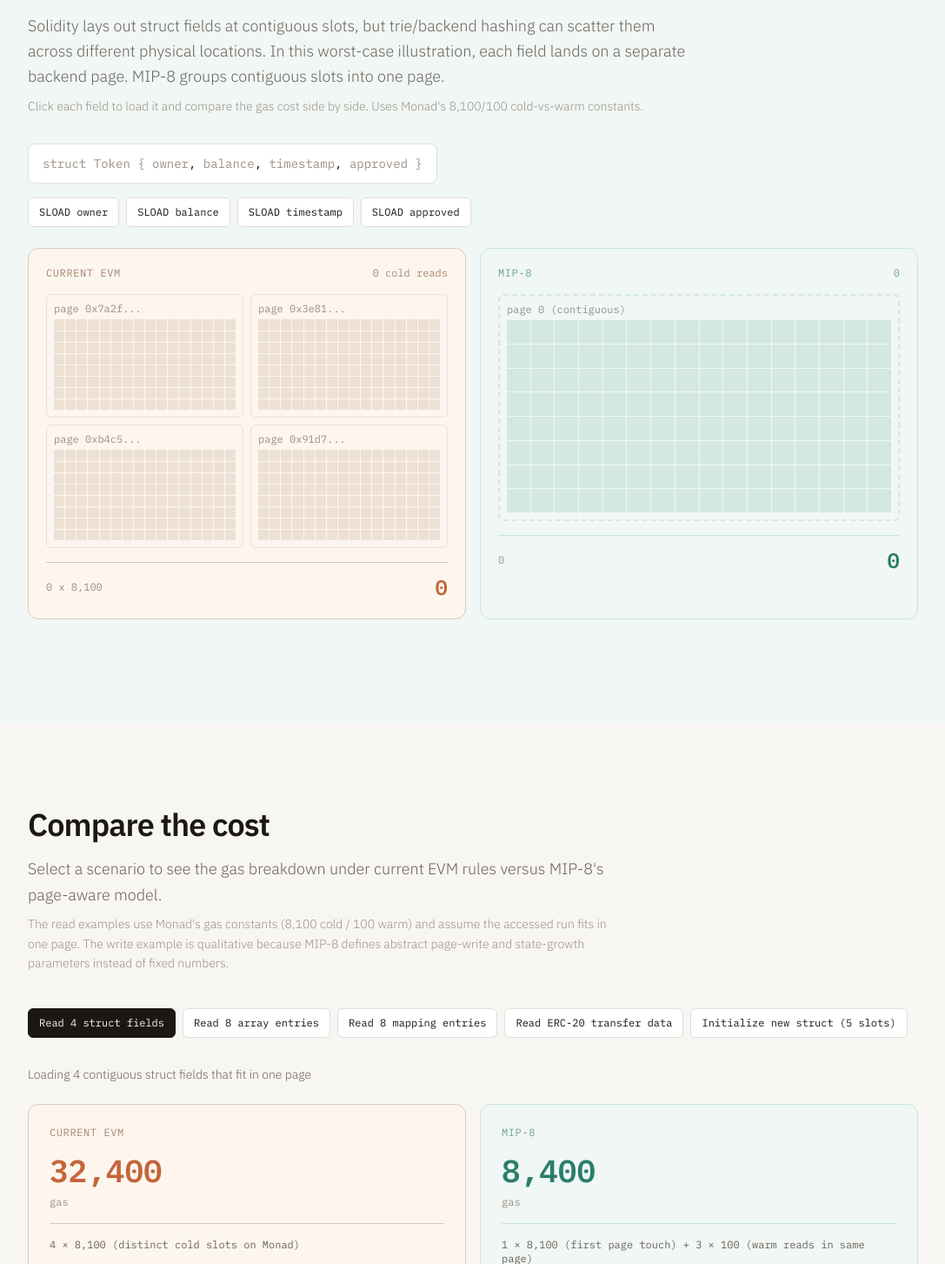
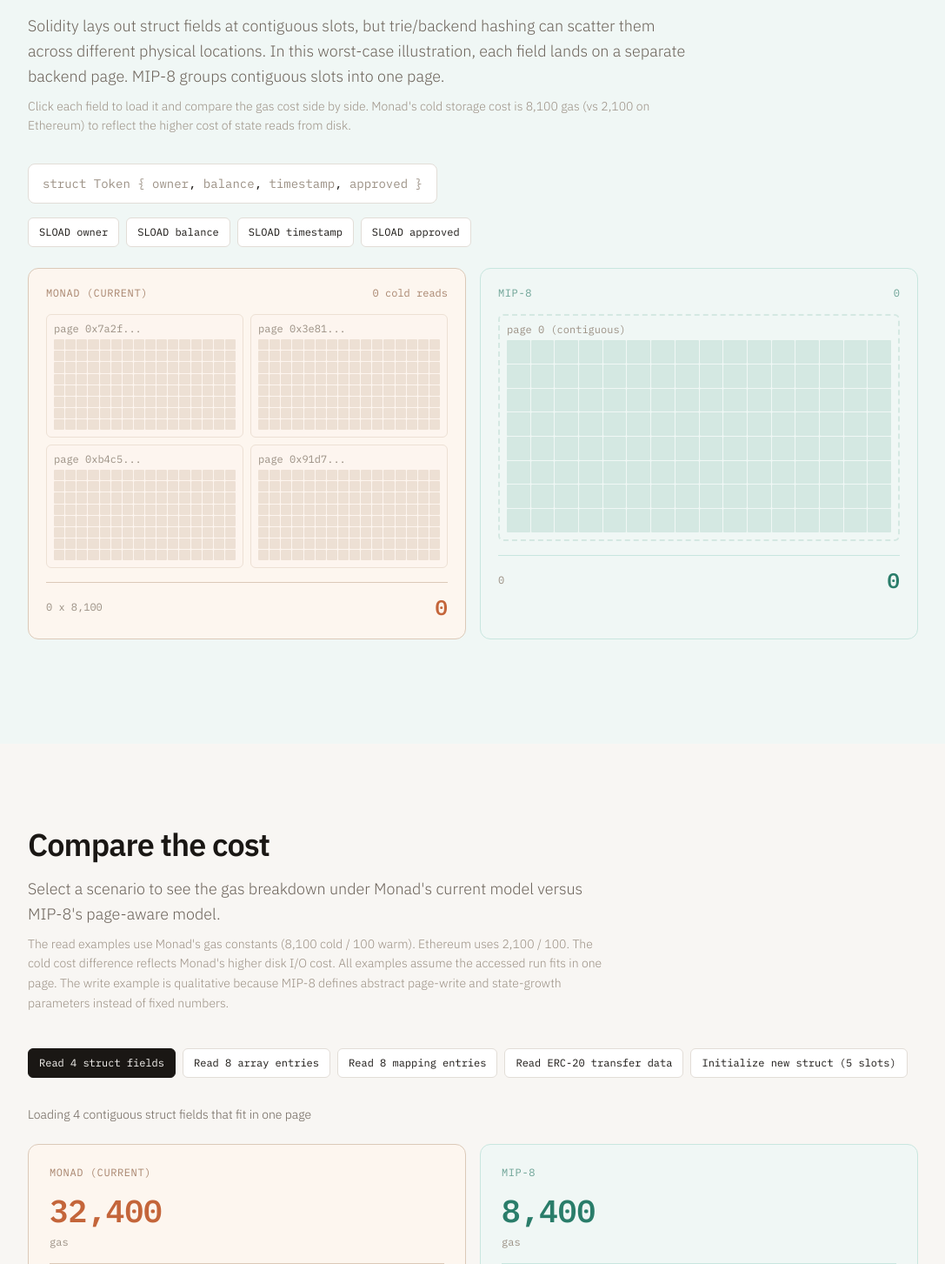
Before and after one commit to portdeveloper/pageified-storage, a Next.js app: page /mip-8 in a window 1280 px wide. Shown: the part 1077-2530 px from the top of the page at 87% size, without its empty margins (96-1183 px from the left). Built offline with nearby package versions, Linux system fonts and the light colour scheme.

Commit message:
Rename 'Current EVM' to 'Monad (current)', clarify 8100 vs 2100 baseline
Feedback: 8,100 is Monad's cold cost, not Ethereum's 2,100. Labeling it
"Current EVM" was misleading. Now labeled "Monad (current)" throughout.
Added note explaining Monad uses 8,100 (vs ETH 2,100) due to higher
disk I/O cost.

```diff
--- a/src/components/ComparisonSection.tsx
+++ b/src/components/ComparisonSection.tsx
@@ -62,7 +62,8 @@
         </p>
         <p className="text-sm text-text-tertiary font-light max-w-3xl leading-relaxed mb-8">
           Click each field to load it and compare the gas cost side by side.
-          Uses Monad&apos;s 8,100/100 cold-vs-warm constants.
+          Monad&apos;s cold storage cost is 8,100 gas (vs 2,100 on Ethereum) to
+          reflect the higher cost of state reads from disk.
         </p>
 
         {/* Struct + buttons */}
@@ -116,11 +117,11 @@
 
         {/* Side by side */}
         <div className="grid grid-cols-1 lg:grid-cols-2 gap-4 mb-6">
-          {/* Left: Current EVM (problem) */}
+          {/* Left: Monad (current) (problem) */}
           <div className="bg-problem-bg rounded-xl border border-problem-cell-hover p-5">
             <div className="flex items-center justify-between mb-4">
               <p className="font-mono text-xs text-problem-muted uppercase tracking-wider">
-                Current EVM
+                Monad (current)
               </p>
               <p className="font-mono text-xs text-problem-muted">
                 {loadedSlots.length} cold read{loadedSlots.length !== 1 ? "s" : ""}
@@ -292,7 +293,7 @@
               </div>
               <div className="flex justify-between mt-1 font-mono text-xs text-text-tertiary">
                 <span>MIP-8: {mip8Gas.toLocaleString()}</span>
-                <span>Current: {currentGas.toLocaleString()}</span>
+                <span>Monad: {currentGas.toLocaleString()}</span>
               </div>
             </motion.div>
           )}
--- a/src/components/GasCalculatorSection.tsx
+++ b/src/components/GasCalculatorSection.tsx
@@ -96,12 +96,13 @@
           Compare the cost
         </h2>
         <p className="text-lg text-text-secondary font-light max-w-2xl leading-relaxed mb-2">
-          Select a scenario to see the gas breakdown under current EVM rules
-          versus MIP-8&apos;s page-aware model.
+          Select a scenario to see the gas breakdown under Monad&apos;s current
+          model versus MIP-8&apos;s page-aware model.
         </p>
         <p className="text-sm text-text-tertiary font-light max-w-2xl leading-relaxed mb-10">
-          The read examples use Monad&apos;s gas constants
-          (8,100 cold / 100 warm) and assume the accessed run fits in one page.
+          The read examples use Monad&apos;s gas constants (8,100 cold / 100 warm).
+          Ethereum uses 2,100 / 100. The cold cost difference reflects Monad&apos;s
+          higher disk I/O cost. All examples assume the accessed run fits in one page.
           The write example is qualitative because MIP-8 defines abstract
           page-write and state-growth parameters instead of fixed numbers.
         </p>
@@ -130,10 +131,10 @@
 
         {/* Side by side comparison */}
         <div className="grid grid-cols-1 sm:grid-cols-2 gap-4 mb-6">
-          {/* Current EVM */}
+          {/* Monad (current) */}
           <div className="bg-problem-bg rounded-xl border border-problem-cell-hover p-6">
             <p className="font-mono text-xs text-problem-muted uppercase tracking-wider mb-4">
-              Current EVM
+              Monad (current)
             </p>
             <motion.p
               key={`current-${selectedIdx}`}
@@ -206,7 +207,7 @@
               </div>
               <div className="flex justify-between mt-1 font-mono text-xs text-text-tertiary">
                 <span>MIP-8</span>
-                <span>Current EVM</span>
+                <span>Monad (current)</span>
               </div>
             </>
           ) : (
--- a/src/components/StepperSection.tsx
+++ b/src/components/StepperSection.tsx
@@ -200,7 +200,7 @@
 
       if (isFirstTouchSlot) {
         touched.add(op.slot);
-        // Current EVM: every new slot is cold
+        // Monad (current): every new slot is cold
         cGas += COLD_COST;
         // MIP-8: cold only if page is new
         mGas += isFirstTouchPage ? COLD_COST : WARM_COST;
@@ -536,7 +536,7 @@
                   className="flex items-center gap-4"
                 >
                   <div className="text-right">
-                    <p className="font-mono text-xs text-text-tertiary">Current</p>
+                    <p className="font-mono text-xs text-text-tertiary">Monad</p>
                     <p className="font-mono text-sm font-semibold text-problem-accent tabular-nums">
                       {currentGas.toLocaleString()}
                     </p>
@@ -580,7 +580,7 @@
             <div className="grid grid-cols-2 gap-4 mt-3">
               <div>
                 <p className="font-mono text-xs text-text-tertiary">
-                  Current: {uniquePages.length} page{uniquePages.length > 1 ? "s" : ""}, all slots cold
+                  Monad (current): {uniquePages.length} page{uniquePages.length > 1 ? "s" : ""}, all slots cold
                 </p>
                 <p className="font-mono text-sm text-problem-accent font-semibold">
                   {currentGas.toLocaleString()} gas
```
